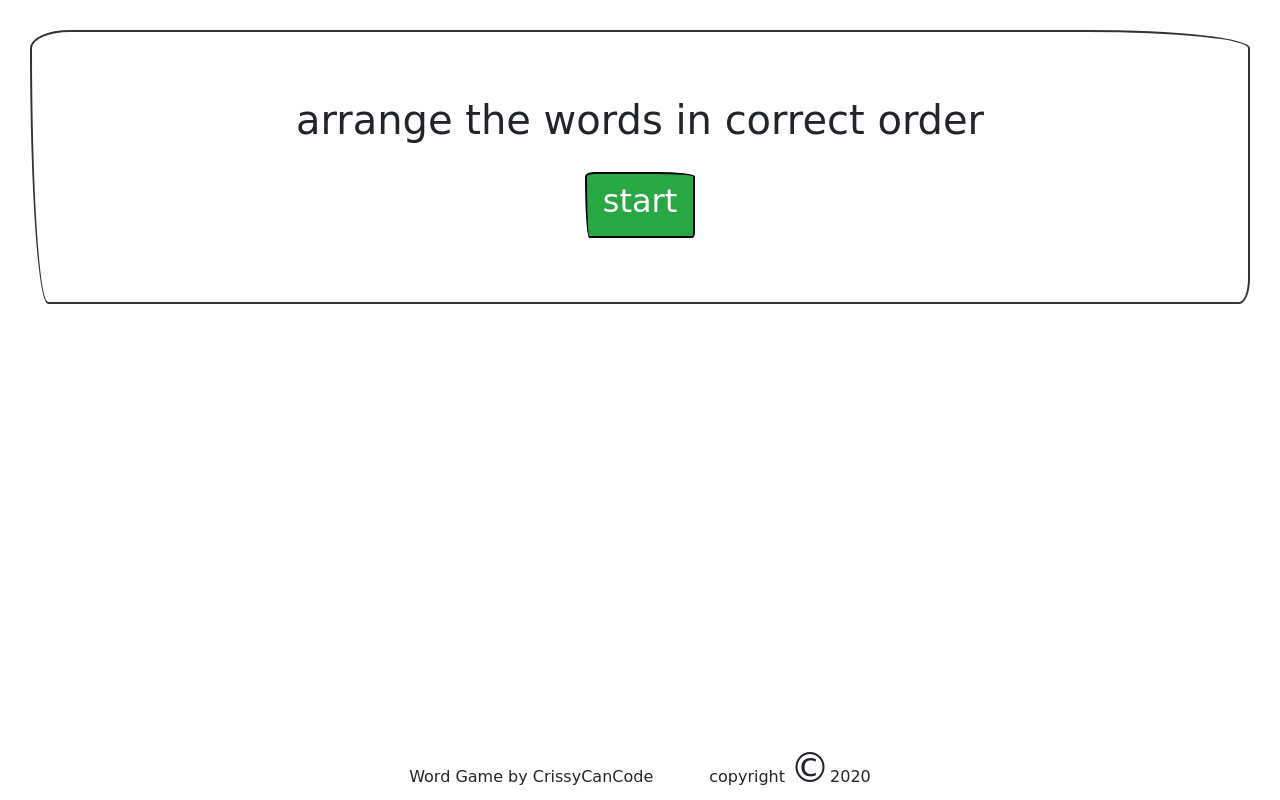
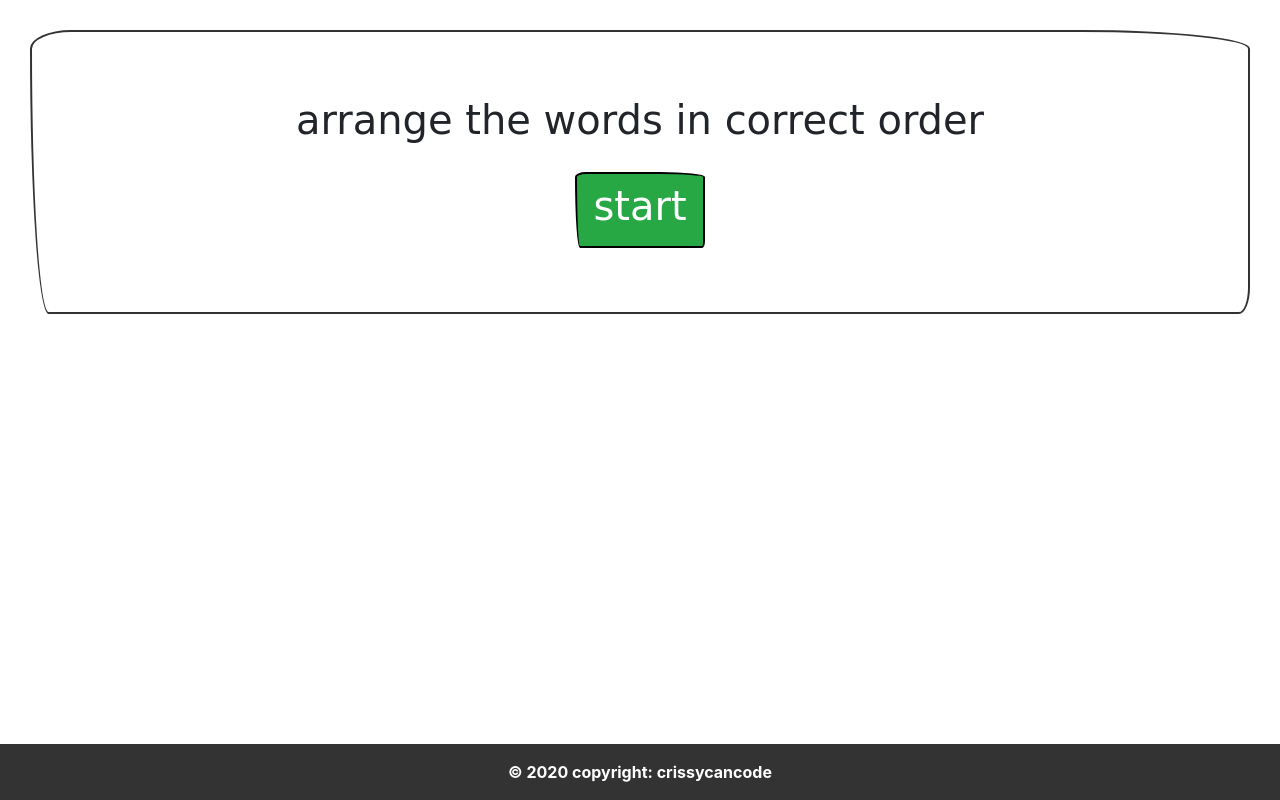
Before and after one commit to crissycancode/word-game-draggable, a PHP site: page / in a window 1280 px wide. Run offline with PHP 8.4, Linux system fonts and the light colour scheme; some web fonts are replaced.

Commit message:
Add files via upload

```diff
--- a/controller.js
+++ b/controller.js
@@ -15,7 +15,7 @@ const nextButton = document.getElementById('button');
 nextButton.addEventListener('click', (event) =>{
   intro();
   document.getElementById('button').disabled = 'true';
-  nextButton.innerHTML ='<h2>next</h2>';
+  nextButton.innerHTML ='<h1>next</h1>';
   nextButton.style.border = '2px solid #000000';
   nextButton.classList.add("btn", "btn-success", "btn-lg");
 
@@ -58,7 +58,6 @@ function drawBoard(element, words){
     htmlElement.createCardBody(element.childNodes[i]);
     if(element.id === 'draggableContainer'){
       element.childNodes[i].classList.remove('card');
-      element.childNodes[i].classList.add('card-removed');
       htmlElement.createCardTitle(array[i],(element.childNodes[i]).firstChild); //draggable
     }
     htmlElement.addNameAttribute((element.childNodes[i]).firstChild, array[i]);
--- a/drag.js
+++ b/drag.js
@@ -33,17 +33,24 @@ export class Drag {
       const draggableElement = document.getElementById(draggableElementData);
 
       if(draggableElement.firstChild.getAttribute('word') === this.getAttribute('word')){
-
+        // actual code
         target.classList.add('dropped');
         draggableElement.classList.add('dragged');
         draggableElement.setAttribute('draggable', 'false');
         target.innerHTML = '';
-        target.innerHTML += `<h2>${this.getAttribute('word')}</h2>`;
+        target.innerHTML += `<h1>${this.getAttribute('word')}</h1>`;
         target.style.minWidth = 'fit-content';
         draggableElement.style.opacity = '0';
+        this.parentElement.classList.remove('card');
         round++;
       }else{
-        document.getElementById('draggableContainer').innerHTML = '';
+        this.parentElement.classList.add('border-danger');
+        draggableElement.firstChild.style.color = '#DC143C';
+        console.log(this.parentElement);
+        setTimeout(_=>{
+          this.parentElement.classList.remove('border-danger');
+          draggableElement.firstChild.style.color = '#000000';
+        },2300);
       }
 
       if(round === length){
--- a/index.html
+++ b/index.html
@@ -3,7 +3,7 @@
   <head>
     <meta charset="UTF-8">
     <meta name="viewport" content="width=device-width, initial-scale=1.0">
-    <link rel="stylesheet" href="https://stackpath.bootstrapcdn.com/bootstrap/4.5.2/js/bootstrap.bundle.min.js">
+    <link rel="stylesheet" href="https://bootswatch.com/4/sketchy/bootstrap.css">
     <link rel="stylesheet" href="https://bootswatch.com/4/sketchy/bootstrap.min.css">
     <link rel="stylesheet" href="style.css">
     <title>Word Game</title>
@@ -21,18 +21,23 @@
         </div>
         <!-- end of droppableContainer -->
         <button type="button" id="button">
-          <h2>start</h2>
+          <h1>start</h1>
         </button>
         <!-- end of button -->
+        <!-- <div class="footer-container">
+          <h6 style="float: left; width: 100%; text-align: center;">
+            Word Game by CrissyCanCode &nbsp &nbsp &nbsp &nbsp &nbsp copyright
+            <span style="font-size: 40px;">&copy;</span>2020
+          </h6>
+        </div>
+        end of footer -->
       </div>
       <!-- end of page-container -->
-      <div class="footer-container">
-        <h6 style="float: left; width: 100%; text-align: center;">
-          Word Game by CrissyCanCode &nbsp &nbsp &nbsp &nbsp &nbsp copyright
-          <span style="font-size: 40px;">&copy;</span>2020
-        </h6>
-      </div>
-      <!-- end of footer -->
+      <footer class="page-footer font-small blue fixed-bottom" style="background: #333; color: white">
+        <div class="footer-copyright text-center py-3">© 2020 copyright:
+          crissycancode
+        </div>
+      </footer>
     </div>
     <!-- end of wrapper -->
     <script type="module" src="controller.js"></script>
--- a/style.css
+++ b/style.css
@@ -1,11 +1,15 @@
-body {
-  overscroll-behavior-y: contain;
-}
 
 .card{
   height: 80px;
   min-width: 120px;
-  margin: 1px;
+  margin-left: 3px;
+  padding: 0px;
+  justify-content: center;
+}
+
+.card-body{
+  min-height:0px;
+  justify-content: center;
 }
 
 .draggable-container {
@@ -32,15 +36,27 @@ body {
 
 .page-container{
   position: relative;
-  min-height: fit-content;
+  max-height: fit-content;
   justify-content: center;
   width: 100% - margin;
   margin: 30px;
   text-align: center;
 }
 
-.footer-container{
-  position: absolute;
-  bottom: 0;
-  width: 100%;
+
+
+@media only screen and (max-width: 600px) {
+  body {
+    overscroll-behavior-y: contain;
+  }
+  .page-container{
+    margin: 5px;
+  }
+  .card{
+    max-height: 50px;
+    min-width: 80px;
+  }
+  h1{
+    font-size: 24px;
+  }
 }
```
